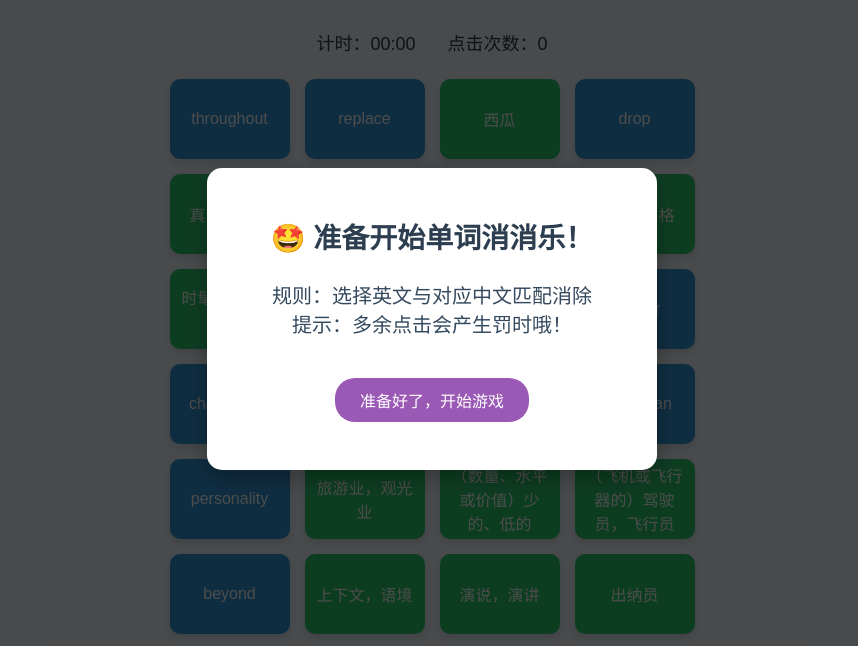
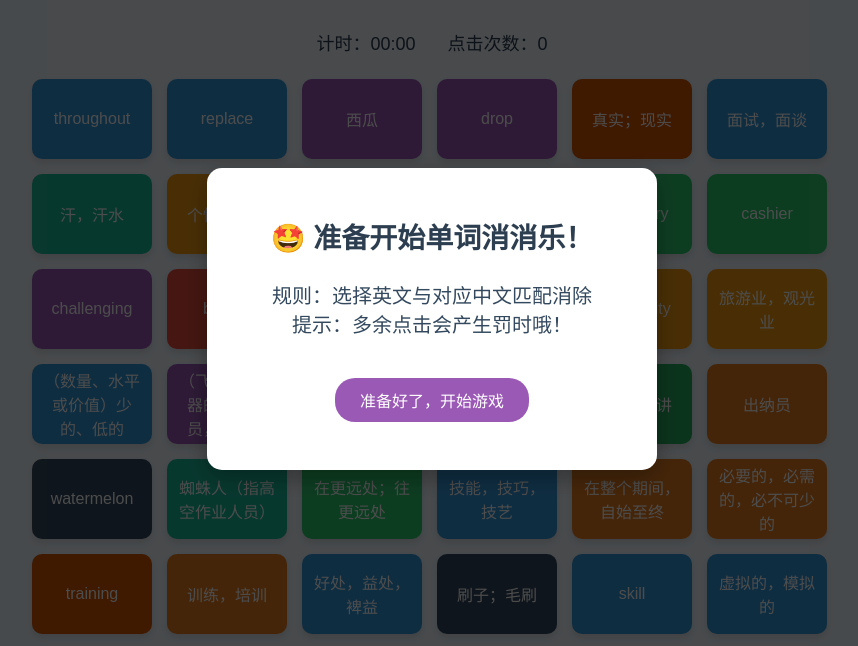
Before and after one commit to liuyuhan1522/liuyuhan1522.github.io, a plain HTML site: page dcxxl/U1/index.html in a window 1280 px wide. Shown: the part 81-727 px from the top of the page, without its empty margins (208-1066 px from the left). Drawn offline with Linux system fonts and the light colour scheme.

Commit message:
添加新文件

```diff
--- a/dcxxl/U1/script.js
+++ b/dcxxl/U1/script.js
@@ -16,6 +16,20 @@ let totalSeconds = 0;
 let clickCount = 0;
 let wordGroupCount = 0;
 let minClickCount = 0;
+
+// 新增：多种按钮背景色数组（选取高饱和度、高可读性的颜色，避免相近色）
+const btnColors = [
+    "#3498db", // 蓝色
+    "#2ecc71", // 绿色
+    "#e74c3c", // 红色
+    "#f39c12", // 橙色
+    "#9b59b6", // 紫色
+    "#1abc9c", // 青绿色
+    "#34495e", // 深灰蓝
+    "#e67e22", // 深橙色
+    "#27ae60", // 深绿色
+    "#d35400"  // 砖红色
+];
 
 // 核心函数1：读取words.txt文件并解析词汇数据
 async function loadWordsFromTxt() {
@@ -66,8 +80,34 @@ async function initGame() {
 
     // 第四步：生成游戏按钮（仅当词汇加载成功时）
     if (wordPairs.length > 0) {
+        // 先设置动态网格排版
+        setDynamicGridLayout();
+        // 再生成按钮
         generateGameButtons();
     }
+}
+
+// 新增：辅助函数：根据单词数量设置动态网格排版
+function setDynamicGridLayout() {
+    // 总按钮数 = 单词组数 * 2（每组英文+中文）
+    const totalBtnCount = wordGroupCount * 2;
+
+    // 定义排版规则：根据总按钮数确定每行显示数量（兼顾美观和可读性）
+    let columns = 4; // 默认4列
+    if (totalBtnCount <= 6) {
+        columns = 2; // ≤6个按钮，每行2列
+    } else if (totalBtnCount <= 12) {
+        columns = 3; // 7-12个按钮，每行3列
+    } else if (totalBtnCount <= 20) {
+        columns = 5; // 13-20个按钮，每行5列
+    } else if (totalBtnCount > 20) {
+        columns = 6; // ＞20个按钮，每行6列（最大6列，避免过宽）
+    }
+
+    // 动态设置grid模板列（覆盖css中的默认设置）
+    gameContainer.style.gridTemplateColumns = `repeat(${columns}, 120px)`;
+
+    // 移动端兼容（≤550px强制2列，已在css中设置，此处无需重复）
 }
 
 // 辅助函数：绑定DOM元素（避免重复获取）
@@ -83,7 +123,7 @@ function bindDomElements() {
     timeDescElement = document.getElementById("timeDesc");
 }
 
-// 辅助函数：生成游戏按钮
+// 辅助函数：生成游戏按钮（新增随机颜色赋值）
 function generateGameButtons() {
     let allButtons = [];
     wordPairs.forEach(pair => {
@@ -102,13 +142,19 @@ function generateGameButtons() {
     // 随机打乱按钮顺序
     allButtons.sort(() => Math.random() - 0.5);
 
-    // 创建DOM按钮并添加点击事件
+    // 创建DOM按钮并添加点击事件+随机颜色
     allButtons.forEach(btnData => {
         const button = document.createElement("button");
-        button.className = `word-btn ${btnData.type}`;
+        button.className = `word-btn`; // 移除固定类型颜色类，仅保留基础类
         button.textContent = btnData.text;
         button.dataset.match = btnData.match;
         button.dataset.type = btnData.type;
+
+        // 新增：为按钮赋值随机背景色（从颜色数组中随机选取）
+        const randomColor = btnColors[Math.floor(Math.random() * btnColors.length)];
+        button.style.backgroundColor = randomColor;
+
+        // 绑定点击事件
         button.addEventListener("click", handleButtonClick);
         gameContainer.appendChild(button);
     });
--- a/dcxxl/U1/style.css
+++ b/dcxxl/U1/style.css
@@ -127,11 +127,14 @@ h1 {
     transform: translateY(-2px);
 }
 
+/* 修改：弹性网格样式，支持动态排版（不再固定4列） */
 .game-container {
     display: grid;
-    grid-template-columns: repeat(4, 120px);
+    grid-template-columns: repeat(auto-fit, minmax(120px, 1fr)); /* 自动适配，最小120px每列 */
     gap: 15px;
     margin-bottom: 2rem;
+    width: 90%; /* 限制最大宽度，避免过宽 */
+    max-width: 800px;
 }
 
 .word-btn {
@@ -148,25 +151,13 @@ h1 {
     text-align: center;
     padding: 5px;
     box-shadow: 0 4px 6px rgba(0, 0, 0, 0.1);
+    color: white; /* 文字固定白色，保证可读性 */
+    margin: 0 auto; /* 按钮居中，避免网格拉伸变形 */
 }
 
-.word-btn.english {
-    background-color: #3498db;
-    color: white;
-}
-
-.word-btn.chinese {
-    background-color: #2ecc71;
-    color: white;
-}
-
-.word-btn:hover {
-    transform: translateY(-3px);
-    box-shadow: 0 6px 8px rgba(0, 0, 0, 0.15);
-}
-
+/* 移除原有固定的 english/chinese 颜色类，改为动态赋值 */
 .word-btn.selected {
-    background-color: #e67e22;
+    background-color: #e67e22; /* 选中状态颜色不变，突出显示 */
     transform: scale(1.05);
     box-shadow: 0 6px 8px rgba(0, 0, 0, 0.2);
 }
@@ -196,6 +187,7 @@ h1 {
 }
 
 @media (max-width: 550px) {
+    /* 响应式优化：移动端限制最大列数为2 */
     .game-container {
         grid-template-columns: repeat(2, 120px);
     }
```
